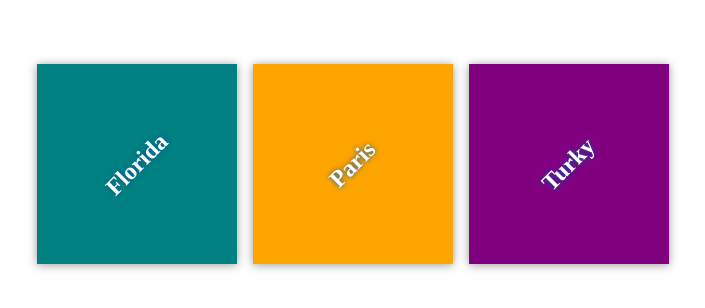
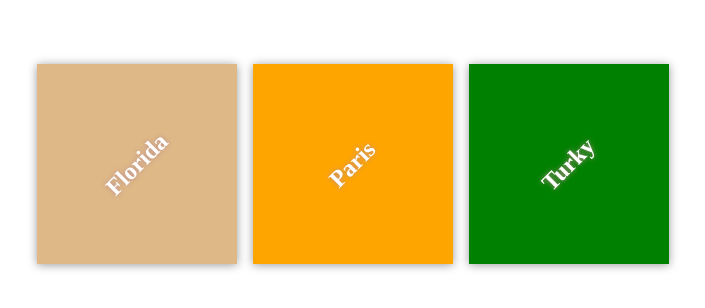
Before and after one commit to asmaa154/new-travel-plans3, a plain HTML site: page index.html in a window 1280 px wide. Shown: the part 236-544 px from the top of the page, without its empty margins (287-992 px from the left). Drawn offline with Linux system fonts and the light colour scheme.

Commit message:
change the color

```diff
--- a/app.css
+++ b/app.css
@@ -41,15 +41,15 @@ transform: rotate (45deg)
 h2 {
 margin: 0;
 transform: rotate(-45deg) ;
-text-shadow: 0 0 5px #01579b;
+text-shadow: 0 0 5px rosybrown;
     transition: transform 0.6sec;
 }
 #florida {
-    background-color:teal;
+    background-color:burlywood;
 }
 #paris {
     background-color:orange;
 }
 #Turky {
-    background-color: purple;
+    background-color: green;
 }
```
